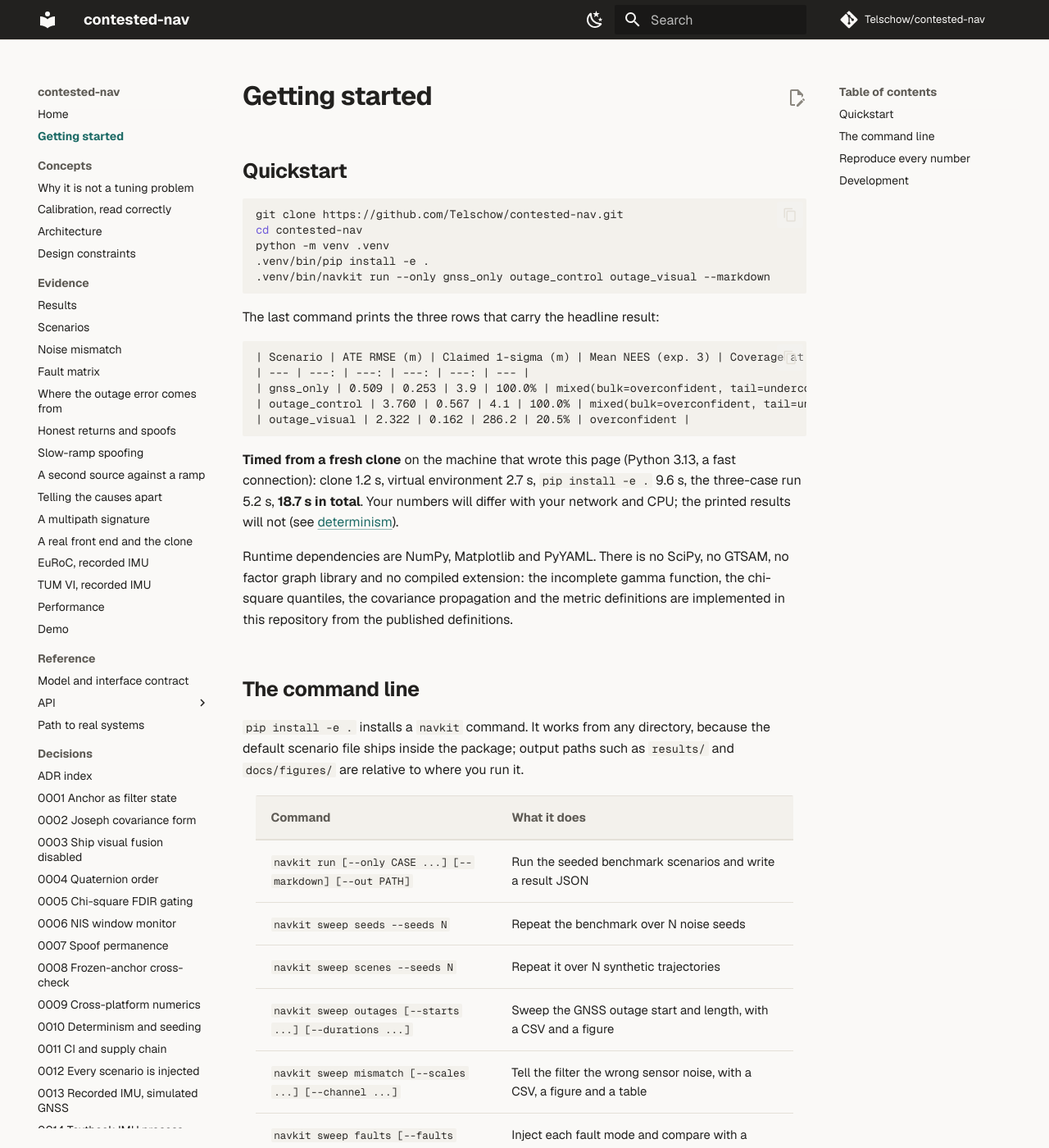
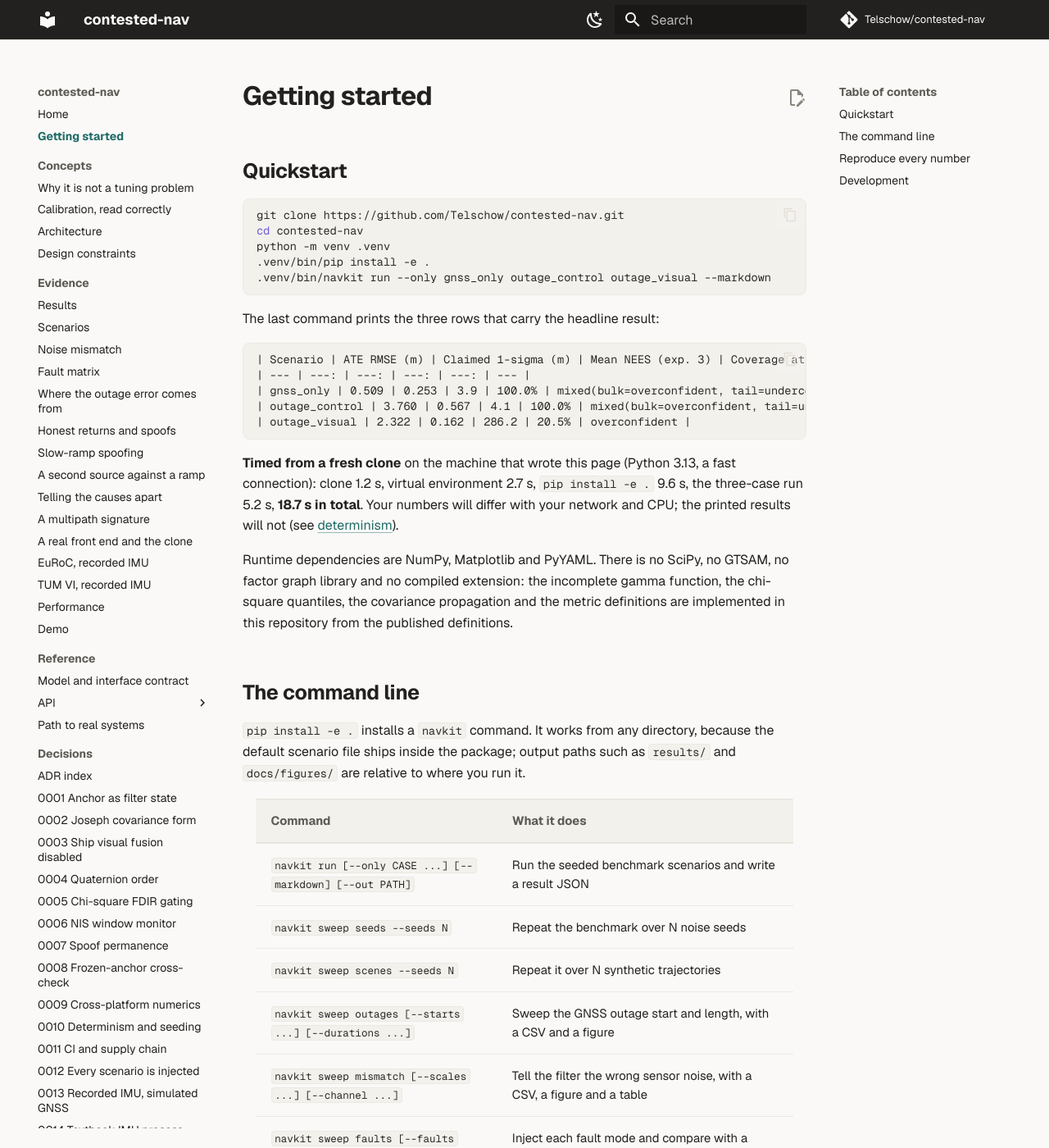
Before and after one commit to Telschow/contested-nav, an MkDocs documentation site: the page built from docs/getting-started.md, in a window 1280 px wide and 1400 px high. Shown: the whole window at 82% size. Built offline with MkDocs 1.6.1 and Material for MkDocs 9.7.7, drawn with Linux system fonts in a browser that asks for light colours; comment, search, counter and statistics services are not loaded.

Commit message:
docs: code and table refinements from the Mintlify DESIGN.md (hairline inline code, one code surface, softer row dividers)
Co-Authored-By: Claude Sonnet 5.5 <noreply@anthropic.com>

```diff
--- a/docs/stylesheets/extra.css
+++ b/docs/stylesheets/extra.css
@@ -11,6 +11,7 @@
   --nav-accent: #1d6b66;
   --nav-accent-soft: #e3efed;
   --nav-rule: #e4e0d8;
+  --nav-rule-soft: #ece9e3;
   --nav-surface: #f3f1ec;
   --nav-measure: 72ch;
 }
@@ -38,6 +39,7 @@
   --nav-accent: #6fbfb5;
   --nav-accent-soft: #1f2b29;
   --nav-rule: #2e2c29;
+  --nav-rule-soft: #252321;
   --nav-surface: #1c1b19;
   --md-hue: 40;
   --md-primary-fg-color: #1a1917;
@@ -104,7 +106,7 @@
   border-bottom: 1px solid var(--nav-rule);
 }
 .md-typeset table:not([class]) td {
-  border-top: 1px solid var(--nav-rule);
+  border-top: 1px solid var(--nav-rule-soft);
 }
 .md-typeset table:not([class]) tbody tr {
   transition: background-color 120ms ease;
@@ -150,8 +152,22 @@
   border-radius: 3px;
   box-shadow: none;
 }
+/* Code: a hairline and a small radius on inline code, a larger radius on blocks. Mono is for code only. */
 .md-typeset code {
   font-variant-numeric: tabular-nums;
+  border: 1px solid var(--nav-rule-soft);
+  border-radius: 4px;
+  padding: 0 0.3em;
+}
+.md-typeset pre > code {
+  border: 1px solid var(--nav-rule-soft);
+  border-radius: 8px;
+}
+.md-typeset .highlight {
+  border-radius: 8px;
+}
+.md-typeset .highlight pre {
+  margin: 0;
 }
 
 /* Links and the keyboard. */
```
